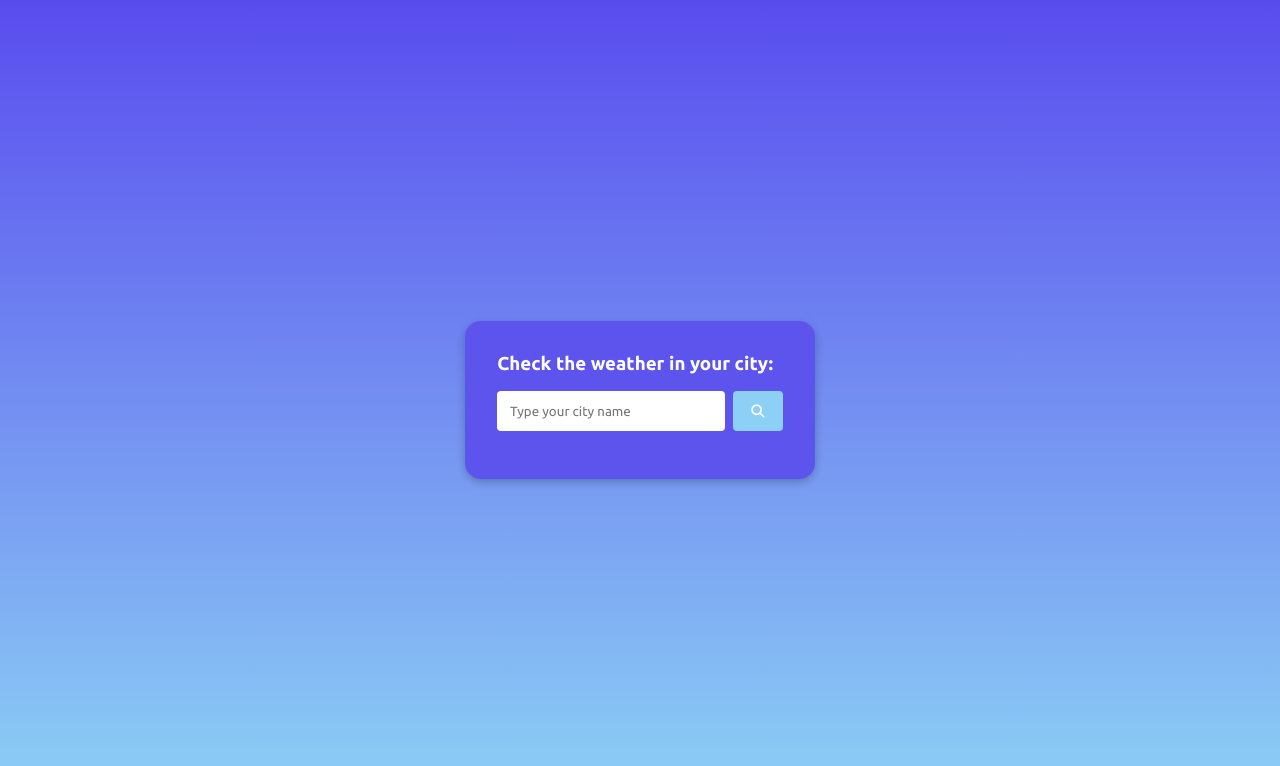
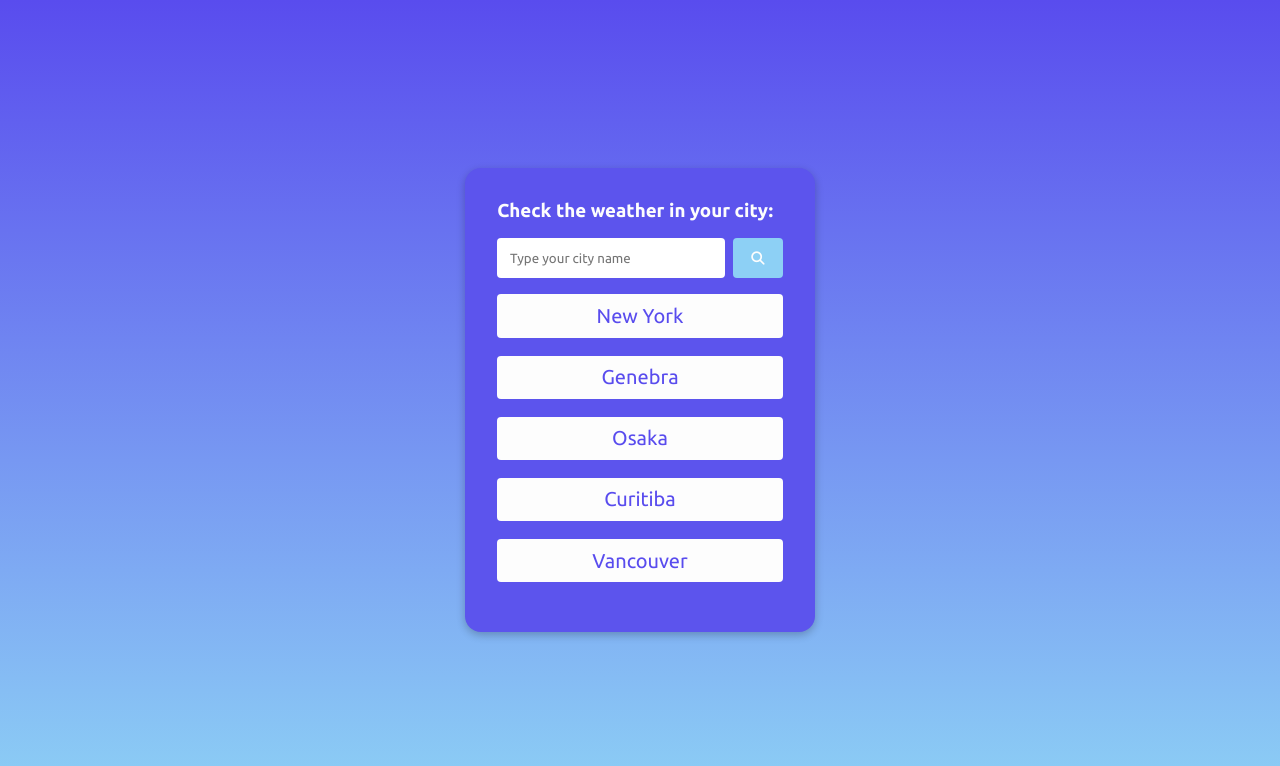
Before and after one commit to Ju314/WeatherAPI, a website: page index.html in a window 1280 px wide. Drawn offline with Linux system fonts and the light colour scheme.

Commit message:
feat:fix js

```diff
--- a/css/style.css
+++ b/css/style.css
@@ -107,14 +107,14 @@ body {
 
 #weather-suggestions {
   color: #594cee;
-  display: flex;
-  justify-content: space-between;
   margin-top: 1rem;
 }
+
 #weather-suggestions div {
-  font-size: 18px;
+  font-size: 20px;
   background-color: #fdfdfd;
   padding: 0.6rem;
   border-radius: 4px;
   cursor: pointer;
+  text-align: center;
 }
--- a/js/scripts.js
+++ b/js/scripts.js
@@ -1,4 +1,4 @@
-
+const apiKey = '729d4f97c05ea2a44cbd97e71a6e7d0a'
 const apiCountryURL = 'https://countryflagsapi.com/png/'
 
 const cityInput = document.querySelector('#city-input')
@@ -16,13 +16,11 @@ const weatherContainer = document.querySelector('#weather-data')
 const weatherSuggestions = document.querySelector('#weather-suggestions')
 
 const dataSuggestions = [
-  'Viena',
-  'Zurique',
+  'New York',
   'Genebra',
   'Osaka',
   'Curitiba',
-  'Vancouver',
-  'Copanhague'
+  'Vancouver'
 ]
 
 //Functions
@@ -33,6 +31,11 @@ const getWeatherData = async city => {
   const data = await res.json()
 
   return data
+}
+
+function getValue(id) {
+  weatherSuggestions.classList.add('hide')
+  showWeatherData(dataSuggestions[id])
 }
 
 const showWeatherData = async city => {
@@ -50,11 +53,17 @@ const showWeatherData = async city => {
   windElement.innerHTML = `${data.wind.speed}km/h`
 
   weatherContainer.classList.remove('hide')
-
-  //weatherSuggestions.innerHTML =
 }
 
 //Events
+weatherSuggestions.classList.remove('hide')
+
+dataSuggestions.map((nome, i) => {
+  let id = '<div id="' + i + '"'
+  weatherSuggestions.innerHTML +=
+    id + ' onClick="' + 'getValue(' + i + ')">' + nome + '</div><br>'
+})
+
 searchBtn.addEventListener('click', e => {
   e.preventDefault()
 
--- /dev/null
+++ b/package.json
@@ -0,0 +1,5 @@
+{
+  "dependencies": {
+    "dotenv": "^16.0.2"
+  }
+}
```
Also changed, not shown: 2 other files.
